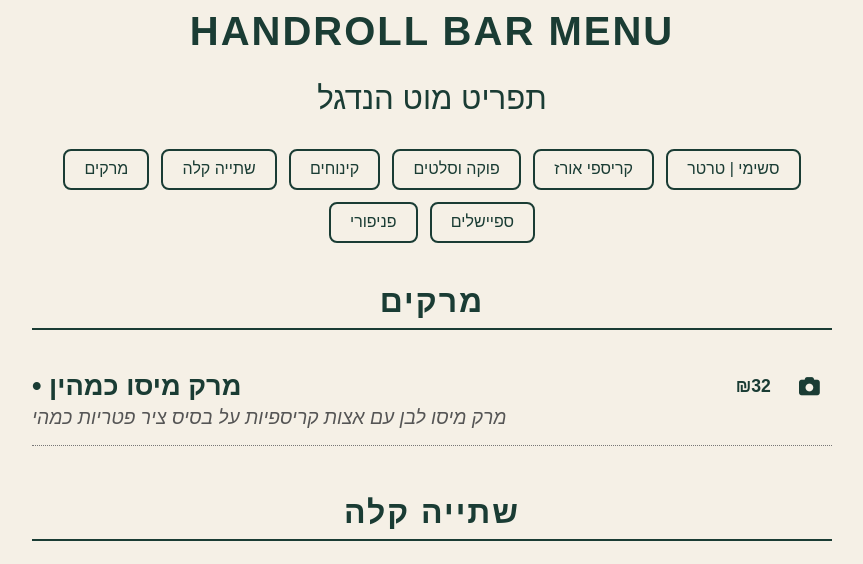
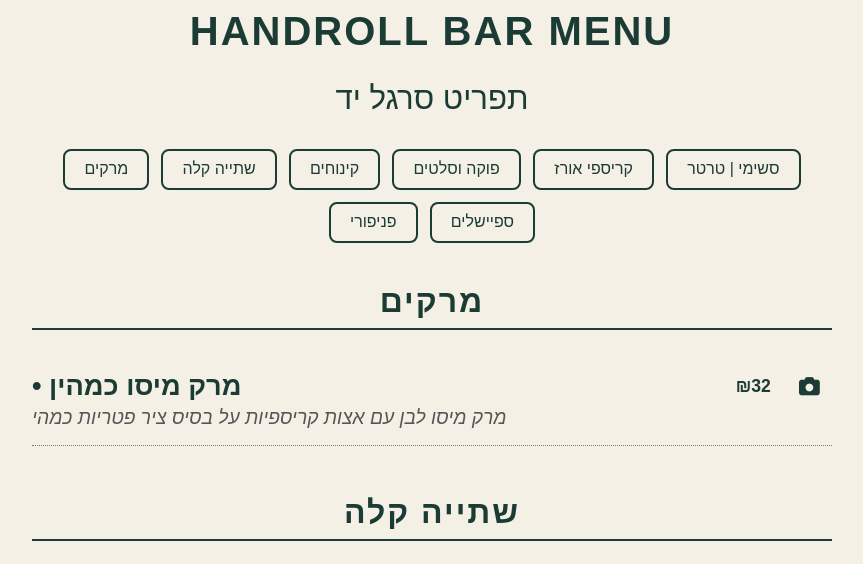
Before and after one commit to hunain78/menu-page, a plain HTML site: page index.html in a window 1280 px wide. Shown: the part 236-800 px from the top of the page, without its empty margins (208-1071 px from the left). Drawn offline with Linux system fonts and the light colour scheme.

Commit message:
making some changes

```diff
--- a/index.html
+++ b/index.html
@@ -22,7 +22,7 @@
         <div class="header">
             <img src="media/otoro_logo.png" alt="ÔTORO Handroll Bar Logo" class="logo" />
             <h1>Handroll Bar Menu</h1>
-            <span class="h-hebrew">תפריט מוט הנדגל</span>
+            <span class="h-hebrew">תפריט סרגל יד </span>
         </div>
 
         <div class="nav">
```
